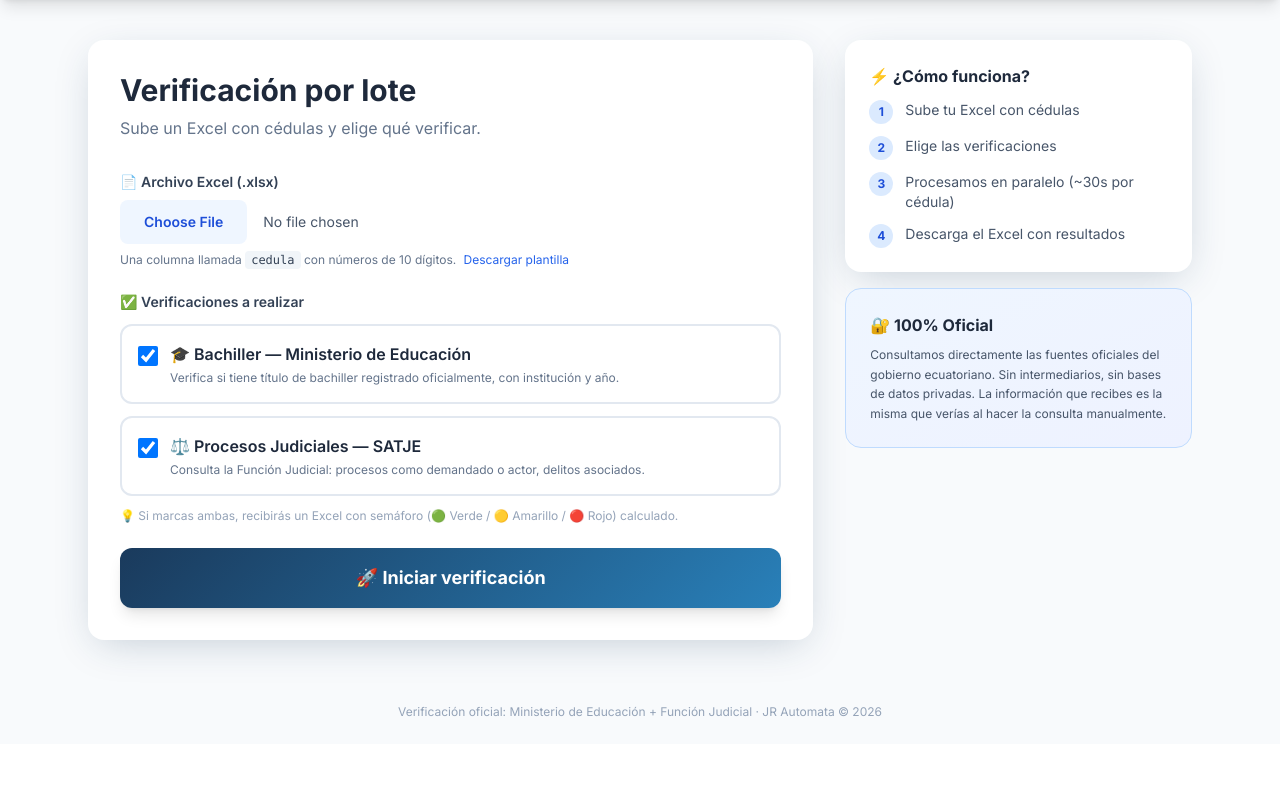
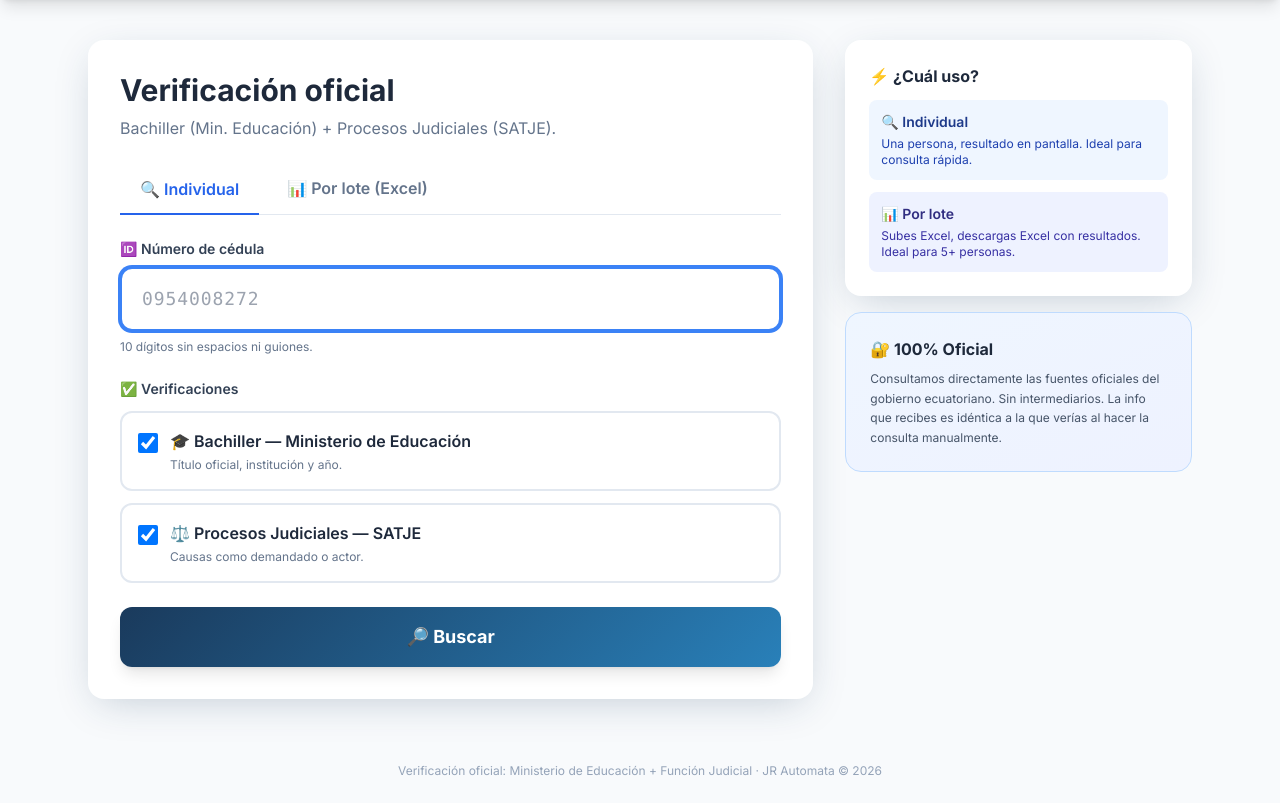
Before and after one commit to JostinRendonL/jr-verifica-ec, a FastAPI app: template src/templates/upload.html in a window 1280 px wide. Shown: the part 64-867 px from the top of the page. Before the commit the page ends 781 px from the top, so only its background shows below. Run offline with FastAPI, Linux system fonts and the light colour scheme; the template is opened without the code that fills it, so the values that code supplies are empty; some libraries are stand-ins or nearby versions.

Commit message:
feat: busqueda individual con tarjeta de resultado en navegador + tabs

```diff
--- a/src/main.py
+++ b/src/main.py
@@ -11,9 +11,13 @@ from fastapi.staticfiles import StaticFiles
 from dotenv import load_dotenv
 load_dotenv()
 
+from datetime import datetime
+
 from src.auth import password_correcta, crear_cookie, cookie_valida, COOKIE_NAME
 from src.excel_io import leer_cedulas, generar_excel_plantilla
 from src.processor import crear_job, obtener_job, ejecutar_job
+from src.bg_client import consultar, extraer_bachiller, extraer_satje
+from src.processor import _calcular_semaforo
 
 app = FastAPI(title="JR Verifica EC")
 
@@ -136,6 +140,63 @@ async def procesar(
     return RedirectResponse(url=f"/job/{job_id}", status_code=303)
 
 
+# ── Búsqueda individual ──────────────────────────────────────────────────────
+
+@app.post("/buscar", response_class=HTMLResponse)
+async def buscar_individual(
+    request: Request,
+    cedula:    str = Form(...),
+    bachiller: str = Form(""),
+    satje:     str = Form(""),
+    jr_session: str | None = Cookie(None),
+):
+    if not _autenticado(jr_session):
+        return _redirect_login()
+
+    cedula = (cedula or "").strip()
+    if not cedula.isdigit() or len(cedula) != 10:
+        return RedirectResponse(url="/?error=cedula_invalida", status_code=303)
+
+    quiere_b = bool(bachiller)
+    quiere_s = bool(satje)
+    if not quiere_b and not quiere_s:
+        return RedirectResponse(url="/?error=sin_seleccion", status_code=303)
+
+    # Determinar tipo
+    if quiere_b and quiere_s:
+        tipo = "completo"
+    elif quiere_b:
+        tipo = "bachiller"
+    else:
+        tipo = "satje"
+
+    # Llamar bg-api directo (es solo 1 cédula, no necesita job)
+    raw = await consultar(cedula, tipo=tipo)
+
+    b = extraer_bachiller(raw) if quiere_b else None
+    s = extraer_satje(raw)     if quiere_s else None
+
+    sem = ""
+    if quiere_b and quiere_s:
+        sem = _calcular_semaforo(b or {}, s or {}, "completo")
+
+    resultado = {
+        "cedula":    cedula,
+        "nombre":    (b or {}).get("nombre", "") if b else "",
+        "bachiller": b,
+        "satje":     s,
+        "semaforo":  sem,
+    }
+
+    return templates.TemplateResponse("resultado.html", {
+        "request":   request,
+        "resultado": resultado,
+        "fecha":     datetime.now().strftime("%d/%m/%Y %H:%M"),
+    })
+
+
+# ── Búsqueda por lote ────────────────────────────────────────────────────────
+
 @app.get("/job/{job_id}", response_class=HTMLResponse)
 async def ver_job(request: Request, job_id: str, jr_session: str | None = Cookie(None)):
     if not _autenticado(jr_session):
--- a/src/templates/upload.html
+++ b/src/templates/upload.html
@@ -1,12 +1,12 @@
 {% extends "base.html" %}
-{% block title %}Subir archivo · JR Verifica EC{% endblock %}
+{% block title %}Inicio · JR Verifica EC{% endblock %}
 
 {% block content %}
 <div class="grid md:grid-cols-3 gap-8">
-    <!-- Columna izquierda: form -->
+    <!-- Columna izquierda: form con tabs -->
     <div class="md:col-span-2 bg-white rounded-2xl card-shadow p-8">
-        <h1 class="text-3xl font-bold text-slate-800 mb-2">Verificación por lote</h1>
-        <p class="text-slate-500 mb-8">Sube un Excel con cédulas y elige qué verificar.</p>
+        <h1 class="text-3xl font-bold text-slate-800 mb-2">Verificación oficial</h1>
+        <p class="text-slate-500 mb-6">Bachiller (Min. Educación) + Procesos Judiciales (SATJE).</p>
 
         {% set error = request.query_params.get('error') %}
         {% if error %}
@@ -21,34 +21,45 @@
                 ⚠️ El trabajo ya no existe (el servidor pudo haberse reiniciado).
             {% elif error == "no_disponible" %}
                 ⚠️ Los resultados aún no están disponibles.
+            {% elif error == "cedula_invalida" %}
+                ⚠️ Cédula inválida. Debe tener exactamente 10 dígitos.
             {% else %}
                 ⚠️ Error: {{ error }}
             {% endif %}
         </div>
         {% endif %}
 
-        <form method="POST" action="/procesar" enctype="multipart/form-data" class="space-y-6">
-            <!-- Upload -->
+        <!-- Tabs -->
+        <div class="flex gap-2 mb-6 border-b border-slate-200">
+            <button onclick="mostrarTab('individual')" id="tab-individual"
+                class="px-5 py-3 font-semibold text-blue-600 border-b-2 border-blue-600 -mb-px transition">
+                🔍 Individual
+            </button>
+            <button onclick="mostrarTab('lote')" id="tab-lote"
+                class="px-5 py-3 font-semibold text-slate-500 border-b-2 border-transparent hover:text-slate-700 transition">
+                📊 Por lote (Excel)
+            </button>
+        </div>
+
+        <!-- ── TAB INDIVIDUAL ──────────────────────────────────────────── -->
+        <div id="contenido-individual">
+            <form method="POST" action="/buscar" class="space-y-6">
                 <div>
                     <label class="block text-sm font-semibold text-slate-700 mb-2">
-                    📄 Archivo Excel (.xlsx)
+                        🆔 Número de cédula
                     </label>
-                <div class="relative">
                     <input
-                        type="file" name="archivo" accept=".xlsx" required id="fileInput"
-                        class="block w-full text-sm text-slate-600 file:mr-4 file:py-3 file:px-6 file:rounded-lg file:border-0 file:text-sm file:font-semibold file:bg-blue-50 file:text-blue-700 hover:file:bg-blue-100 transition"
+                        type="text" name="cedula" required autofocus
+                        pattern="[0-9]{10}" maxlength="10" inputmode="numeric"
+                        placeholder="0954008272"
+                        class="w-full px-5 py-4 text-lg font-mono border-2 border-slate-200 rounded-xl focus:ring-2 focus:ring-blue-500 focus:border-blue-500 outline-none transition tracking-wider"
                     >
-                </div>
-                <p class="mt-2 text-xs text-slate-500">
-                    Una columna llamada <code class="bg-slate-100 px-1.5 py-0.5 rounded text-slate-700">cedula</code> con números de 10 dígitos.
-                    <a href="/plantilla" class="text-blue-600 hover:underline ml-1">Descargar plantilla</a>
-                </p>
+                    <p class="mt-2 text-xs text-slate-500">10 dígitos sin espacios ni guiones.</p>
                 </div>
 
-            <!-- Checkboxes -->
                 <div>
                     <label class="block text-sm font-semibold text-slate-700 mb-3">
-                    ✅ Verificaciones a realizar
+                        ✅ Verificaciones
                     </label>
                     <div class="space-y-3">
                         <label class="flex items-start gap-3 p-4 border-2 border-slate-200 rounded-xl hover:border-blue-400 hover:bg-blue-50 cursor-pointer transition">
@@ -56,7 +67,7 @@
                                    class="mt-1 w-5 h-5 text-blue-600 rounded focus:ring-blue-500">
                             <div>
                                 <div class="font-semibold text-slate-800">🎓 Bachiller — Ministerio de Educación</div>
-                            <p class="text-xs text-slate-500 mt-1">Verifica si tiene título de bachiller registrado oficialmente, con institución y año.</p>
+                                <p class="text-xs text-slate-500 mt-1">Título oficial, institución y año.</p>
                             </div>
                         </label>
 
@@ -65,53 +76,112 @@
                                    class="mt-1 w-5 h-5 text-blue-600 rounded focus:ring-blue-500">
                             <div>
                                 <div class="font-semibold text-slate-800">⚖️ Procesos Judiciales — SATJE</div>
-                            <p class="text-xs text-slate-500 mt-1">Consulta la Función Judicial: procesos como demandado o actor, delitos asociados.</p>
+                                <p class="text-xs text-slate-500 mt-1">Causas como demandado o actor.</p>
+                            </div>
+                        </label>
+                    </div>
+                </div>
+
+                <button type="submit"
+                    class="w-full py-4 gradient-bg text-white font-bold text-lg rounded-xl hover:opacity-90 transition shadow-lg">
+                    🔎 Buscar
+                </button>
+            </form>
+        </div>
+
+        <!-- ── TAB POR LOTE ────────────────────────────────────────────── -->
+        <div id="contenido-lote" class="hidden">
+            <form method="POST" action="/procesar" enctype="multipart/form-data" class="space-y-6">
+                <div>
+                    <label class="block text-sm font-semibold text-slate-700 mb-2">
+                        📄 Archivo Excel (.xlsx)
+                    </label>
+                    <input
+                        type="file" name="archivo" accept=".xlsx" required
+                        class="block w-full text-sm text-slate-600 file:mr-4 file:py-3 file:px-6 file:rounded-lg file:border-0 file:text-sm file:font-semibold file:bg-blue-50 file:text-blue-700 hover:file:bg-blue-100 transition"
+                    >
+                    <p class="mt-2 text-xs text-slate-500">
+                        Columna <code class="bg-slate-100 px-1.5 py-0.5 rounded text-slate-700">cedula</code> + opcionalmente <code class="bg-slate-100 px-1.5 py-0.5 rounded text-slate-700">nombre</code>.
+                        <a href="/plantilla" class="text-blue-600 hover:underline ml-1">Descargar plantilla</a>
+                    </p>
+                </div>
+
+                <div>
+                    <label class="block text-sm font-semibold text-slate-700 mb-3">
+                        ✅ Verificaciones
+                    </label>
+                    <div class="space-y-3">
+                        <label class="flex items-start gap-3 p-4 border-2 border-slate-200 rounded-xl hover:border-blue-400 hover:bg-blue-50 cursor-pointer transition">
+                            <input type="checkbox" name="bachiller" value="1" checked
+                                   class="mt-1 w-5 h-5 text-blue-600 rounded focus:ring-blue-500">
+                            <div>
+                                <div class="font-semibold text-slate-800">🎓 Bachiller — Ministerio de Educación</div>
+                                <p class="text-xs text-slate-500 mt-1">Título oficial, institución y año.</p>
+                            </div>
+                        </label>
+
+                        <label class="flex items-start gap-3 p-4 border-2 border-slate-200 rounded-xl hover:border-blue-400 hover:bg-blue-50 cursor-pointer transition">
+                            <input type="checkbox" name="satje" value="1" checked
+                                   class="mt-1 w-5 h-5 text-blue-600 rounded focus:ring-blue-500">
+                            <div>
+                                <div class="font-semibold text-slate-800">⚖️ Procesos Judiciales — SATJE</div>
+                                <p class="text-xs text-slate-500 mt-1">Causas como demandado o actor, delitos asociados.</p>
                             </div>
                         </label>
                     </div>
                     <p class="mt-3 text-xs text-slate-400">
-                    💡 Si marcas ambas, recibirás un Excel con semáforo (🟢 Verde / 🟡 Amarillo / 🔴 Rojo) calculado.
+                        💡 Si marcas ambas, el Excel incluirá semáforo (🟢/🟡/🔴) y stats por color.
                     </p>
                 </div>
 
-            <!-- Submit -->
                 <button type="submit"
                     class="w-full py-4 gradient-bg text-white font-bold text-lg rounded-xl hover:opacity-90 transition shadow-lg">
-                🚀 Iniciar verificación
+                    🚀 Iniciar verificación por lote
                 </button>
             </form>
+        </div>
     </div>
 
     <!-- Columna derecha: info -->
     <div class="space-y-4">
         <div class="bg-white rounded-2xl card-shadow p-6">
-            <h3 class="font-bold text-slate-800 mb-3">⚡ ¿Cómo funciona?</h3>
-            <ol class="space-y-3 text-sm text-slate-600">
-                <li class="flex gap-3">
-                    <span class="flex-shrink-0 w-6 h-6 bg-blue-100 text-blue-700 rounded-full font-bold text-xs flex items-center justify-center">1</span>
-                    <span>Sube tu Excel con cédulas</span>
-                </li>
-                <li class="flex gap-3">
-                    <span class="flex-shrink-0 w-6 h-6 bg-blue-100 text-blue-700 rounded-full font-bold text-xs flex items-center justify-center">2</span>
-                    <span>Elige las verificaciones</span>
-                </li>
-                <li class="flex gap-3">
-                    <span class="flex-shrink-0 w-6 h-6 bg-blue-100 text-blue-700 rounded-full font-bold text-xs flex items-center justify-center">3</span>
-                    <span>Procesamos en paralelo (~30s por cédula)</span>
-                </li>
-                <li class="flex gap-3">
-                    <span class="flex-shrink-0 w-6 h-6 bg-blue-100 text-blue-700 rounded-full font-bold text-xs flex items-center justify-center">4</span>
-                    <span>Descarga el Excel con resultados</span>
-                </li>
-            </ol>
+            <h3 class="font-bold text-slate-800 mb-3">⚡ ¿Cuál uso?</h3>
+            <div class="space-y-3 text-sm">
+                <div class="p-3 bg-blue-50 rounded-lg">
+                    <div class="font-semibold text-blue-900 mb-1">🔍 Individual</div>
+                    <p class="text-blue-800 text-xs">Una persona, resultado en pantalla. Ideal para consulta rápida.</p>
+                </div>
+                <div class="p-3 bg-indigo-50 rounded-lg">
+                    <div class="font-semibold text-indigo-900 mb-1">📊 Por lote</div>
+                    <p class="text-indigo-800 text-xs">Subes Excel, descargas Excel con resultados. Ideal para 5+ personas.</p>
+                </div>
+            </div>
         </div>
 
         <div class="bg-gradient-to-br from-blue-50 to-indigo-50 rounded-2xl p-6 border border-blue-200">
             <h3 class="font-bold text-slate-800 mb-2">🔐 100% Oficial</h3>
             <p class="text-xs text-slate-600 leading-relaxed">
-                Consultamos directamente las fuentes oficiales del gobierno ecuatoriano. Sin intermediarios, sin bases de datos privadas. La información que recibes es la misma que verías al hacer la consulta manualmente.
+                Consultamos directamente las fuentes oficiales del gobierno ecuatoriano. Sin intermediarios. La info que recibes es idéntica a la que verías al hacer la consulta manualmente.
             </p>
         </div>
     </div>
 </div>
+
+<script>
+function mostrarTab(tab) {
+    document.getElementById('contenido-individual').classList.toggle('hidden', tab !== 'individual');
+    document.getElementById('contenido-lote').classList.toggle('hidden', tab !== 'lote');
+
+    const tabIndiv = document.getElementById('tab-individual');
+    const tabLote  = document.getElementById('tab-lote');
+
+    if (tab === 'individual') {
+        tabIndiv.className = "px-5 py-3 font-semibold text-blue-600 border-b-2 border-blue-600 -mb-px transition";
+        tabLote.className  = "px-5 py-3 font-semibold text-slate-500 border-b-2 border-transparent hover:text-slate-700 transition";
+    } else {
+        tabLote.className  = "px-5 py-3 font-semibold text-blue-600 border-b-2 border-blue-600 -mb-px transition";
+        tabIndiv.className = "px-5 py-3 font-semibold text-slate-500 border-b-2 border-transparent hover:text-slate-700 transition";
+    }
+}
+</script>
 {% endblock %}
```
Also changed, not shown: src/templates/resultado.html (added, +190 -0 lines). Lines whose indentation alone changed are shown as unchanged.
